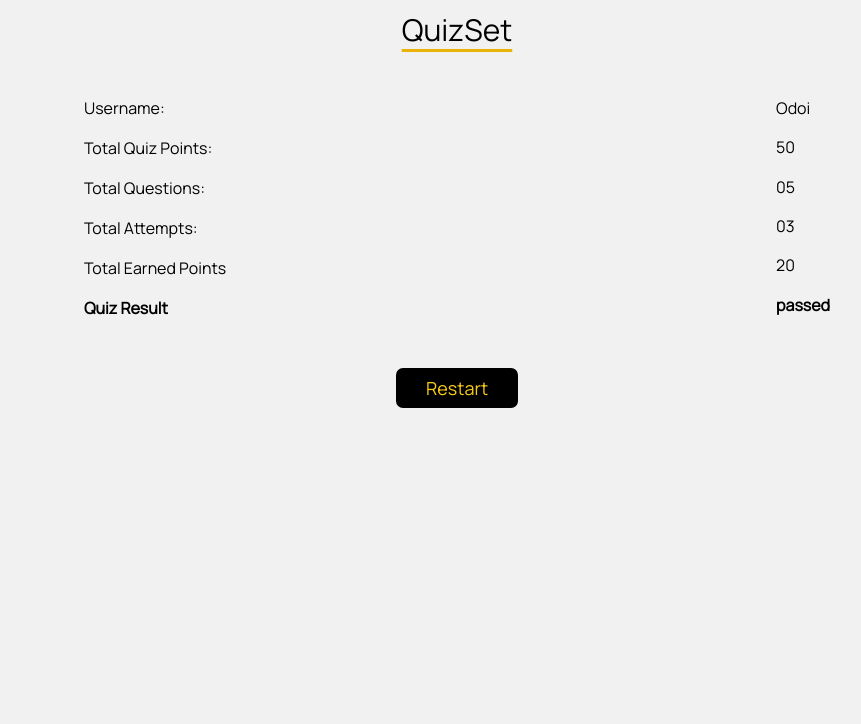
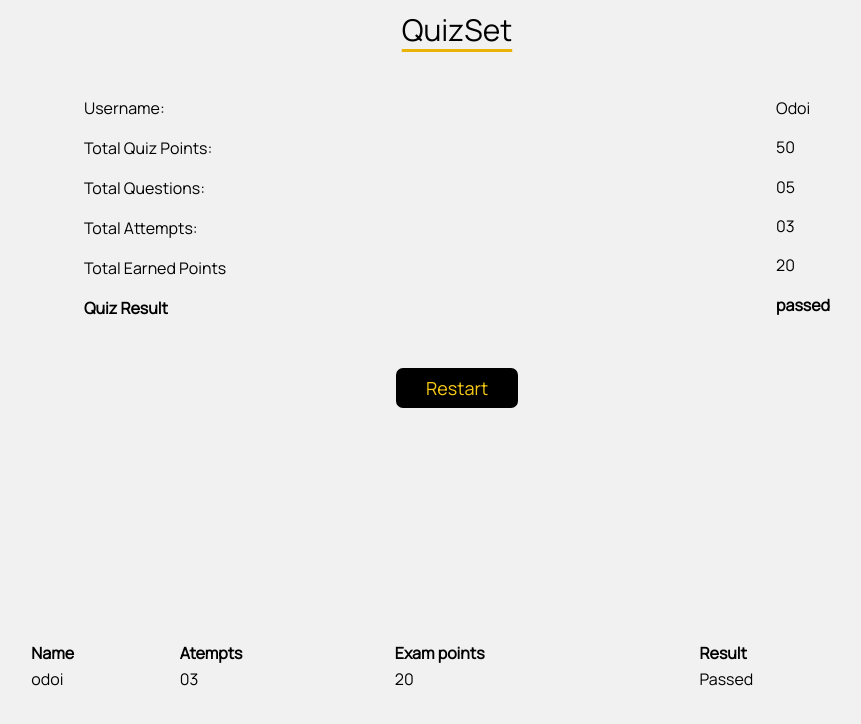
Before and after one commit to emmanueldindu/ExamApp-Frontend, a React (Create React App) app: page /result in a window 1280 px wide. Shown: the top 724 px of the page, without its empty margins (183-1044 px from the left). Built offline with nearby package versions, Linux system fonts and the light colour scheme.

Commit message:
👌 IMPROVE:

```diff
--- a/src/components/Result.jsx
+++ b/src/components/Result.jsx
@@ -43,9 +43,28 @@ function Result() {
               Restart
               </button>
           </Link>
-          </div>
+        </div>
+
       </div>
+      <table className="table-auto w-full md:w-2/3 mx-auto text-left pt-7 relative p-7">
+        <thead>
+    <tr>
+      <th>Name</th>
+      <th>Atempts</th>
+      <th>Exam points</th>
+      <th>Result</th>
 
+            </tr>
+  </thead>
+  <tbody>
+    <tr className='mx-auto'>
+      <td>odoi</td>
+      <td>03</td>
+      <td>20</td>
+      <td>Passed</td>
+            </tr>
+            </tbody>
+        </table>
 
   </div>
   )
```
